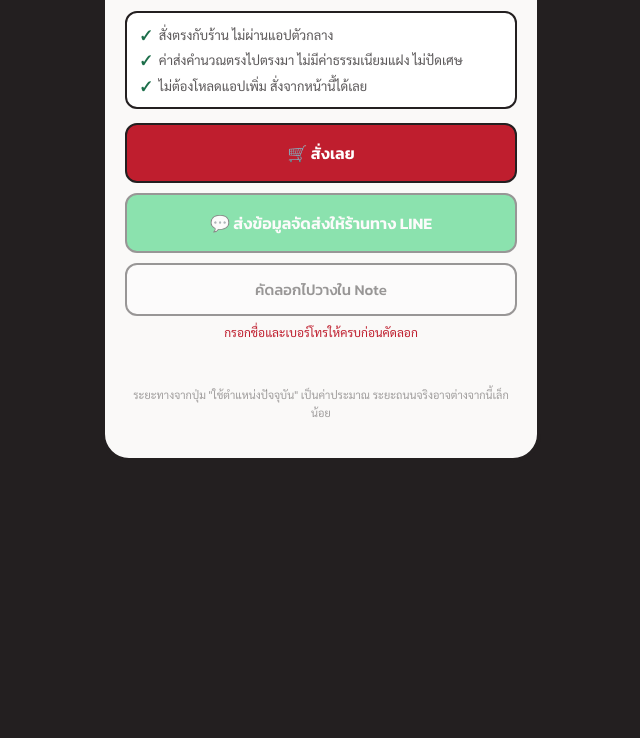
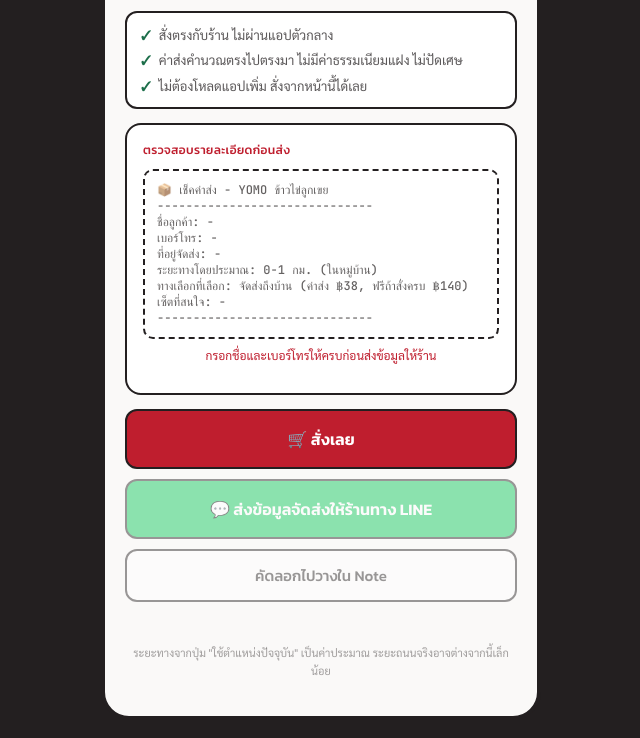
Before and after one commit to loponyflow-design/yomo-delivery-fee-checker, a plain HTML site: page index.html in a window 1280 px wide. Shown: the part 2218-2956 px from the top of the page, without its empty margins (319-959 px from the left). Before the commit the page ends 2698 px from the top, so only its background shows below. Drawn offline with Linux system fonts and the light colour scheme.

Commit message:
Turn Note copy box into an always-visible review panel above the send buttons
Customers can now verify all details before tapping LINE/copy, and the
prepared message lists menu items one per line instead of a single joined line.

```diff
--- a/index.html
+++ b/index.html
@@ -195,9 +195,8 @@
     margin-top:10px; padding:11px 12px; border-radius:10px;
     background:var(--white); border:2px dashed var(--ink);
     font-family:'JetBrains Mono',monospace; font-size:12px; white-space:pre-line;
-    color:rgba(35,31,32,0.7); display:none;
+    color:rgba(35,31,32,0.7);
   }
-  .note-preview.show{ display:block; }
 
   .copy-toast{ font-size:12px; text-align:center; color:var(--green); margin-top:8px; min-height:16px; font-weight:600; }
   .required-hint{ font-size:12px; text-align:center; color:var(--red); margin-top:8px; min-height:16px; }
@@ -281,13 +280,17 @@
       <div class="trust-item"><span class="tick">✓</span><span>ไม่ต้องโหลดแอปเพิ่ม สั่งจากหน้านี้ได้เลย</span></div>
     </div>
 
+    <section>
+      <p class="step-label">ตรวจสอบรายละเอียดก่อนส่ง</p>
+      <div class="note-preview" id="notePreview"></div>
+      <p class="required-hint" id="requiredHint">กรอกชื่อและเบอร์โทรให้ครบก่อนส่งข้อมูลให้ร้าน</p>
+    </section>
+
     <div class="cta-row">
       <a class="cta" id="posBtn" href="#" target="_blank" rel="noopener">🛒 สั่งเลย</a>
       <button class="cta line" id="lineBtn">💬 ส่งข้อมูลจัดส่งให้ร้านทาง LINE</button>
       <button class="cta secondary" id="copyBtn">คัดลอกไปวางใน Note</button>
     </div>
-    <p class="required-hint" id="requiredHint">กรอกชื่อและเบอร์โทรให้ครบก่อนคัดลอก</p>
-    <div class="note-preview" id="notePreview"></div>
     <p class="copy-toast" id="copyToast"></p>
 
     <p class="footnote">ระยะทางจากปุ่ม "ใช้ตำแหน่งปัจจุบัน" เป็นค่าประมาณ ระยะถนนจริงอาจต่างจากนี้เล็กน้อย</p>
@@ -543,10 +546,6 @@
       : "จัดส่งถึงบ้าน (ค่าส่ง " + baht(zone.fee) + (zone.estimate ? " เริ่มต้น" : "") +
         ", ฟรีถ้าสั่งครบ " + baht(zone.threshold) + ")";
 
-    var setText = selectedSetIndex !== null
-      ? SETS[selectedSetIndex].name + " (" + setItemsText(SETS[selectedSetIndex]) + ")"
-      : "-";
-
     var lines = [
       "📦 เช็คค่าส่ง - " + SHOP_NAME,
       "------------------------------",
@@ -555,20 +554,20 @@
       "ที่อยู่จัดส่ง: " + (address || "-"),
       "ระยะทางโดยประมาณ: " + zone.label,
       "ทางเลือกที่เลือก: " + choiceText,
-      "เซ็ตที่สนใจ: " + setText
+      "เซ็ตที่สนใจ: " + (selectedSetIndex !== null ? SETS[selectedSetIndex].name : "-")
     ];
+    if (selectedSetIndex !== null) lines = lines.concat(setItemsLines(SETS[selectedSetIndex]));
     if (zone.note) lines.push("หมายเหตุ: " + zone.note);
     lines.push("------------------------------");
 
-    notePreview.dataset.text = lines.join("\n");
+    var text = lines.join("\n");
+    notePreview.textContent = text;
+    notePreview.dataset.text = text;
   }
 
   function copySummary() {
     var text = notePreview.dataset.text;
     if (!text) return;
-
-    notePreview.textContent = text;
-    notePreview.classList.add("show");
 
     var done = function () {
       copyToast.textContent = "คัดลอกแล้ว! ไปวางในช่อง Note ที่หน้าสั่งเมนูได้เลย";
@@ -615,12 +614,12 @@
     return { store: store, online: online };
   }
 
-  // ใช้ในสรุปที่คัดลอกไปวาง POS Note (plain text บรรทัดเดียว)
-  function setItemsText(set) {
+  // ใช้ในสรุป/ข้อความที่ส่งให้ร้าน (plain text) — เมนูแต่ละอย่างขึ้นบรรทัดใหม่ให้อ่านง่าย
+  function setItemsLines(set) {
     return set.items.map(function (it) {
       var item = MENU_ITEMS[it.key];
-      return (it.qty > 1 ? it.qty + "x " : "") + item.name;
-    }).join(" + ");
+      return "  • " + (it.qty > 1 ? it.qty + "x " : "") + item.name;
+    });
   }
 
   // ใช้แสดงในการ์ดเลือกเซ็ต (HTML) — แยกทีละบรรทัดกันสับสนกับเครื่องหมาย +
```
